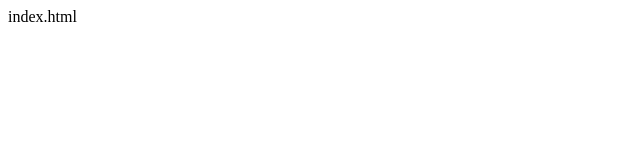
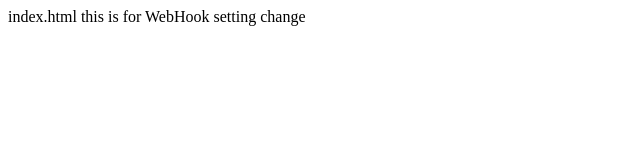
Before and after one commit to gopiveluru/1234_EcOMM_dOLLS, a plain HTML site: page index.html in a window 1280 px wide. Shown: the whole page, without its empty margins (0-640 px from the left). Drawn offline with Linux system fonts and the light colour scheme.

Commit message:
Update index.html
webhoo setting modificationsss

```diff
--- a/index.html
+++ b/index.html
@@ -3,5 +3,6 @@
 index.html
 </HEAD>
 <BODY>
+  this is for WebHook setting change
 </BODY>
 </HTML>
```
